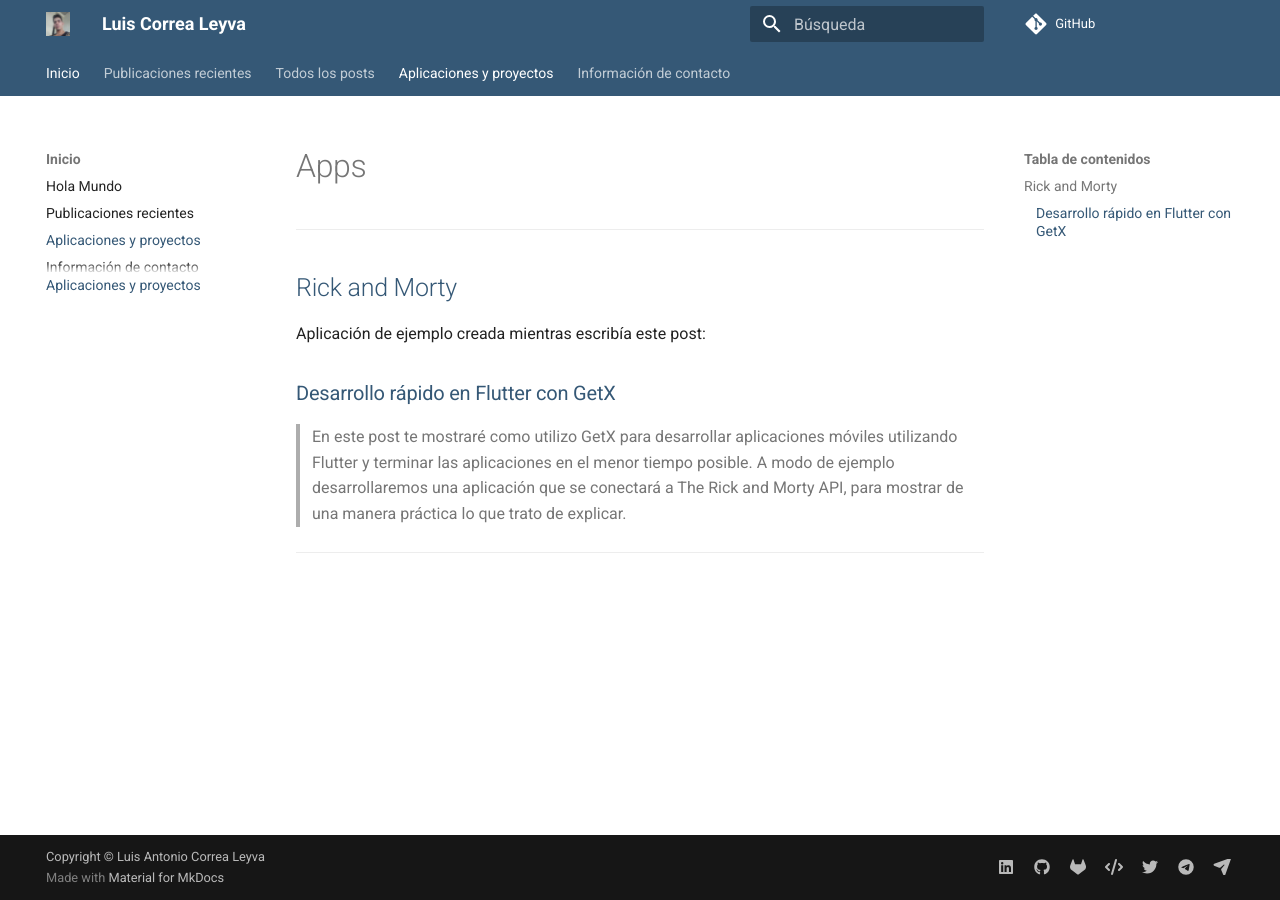
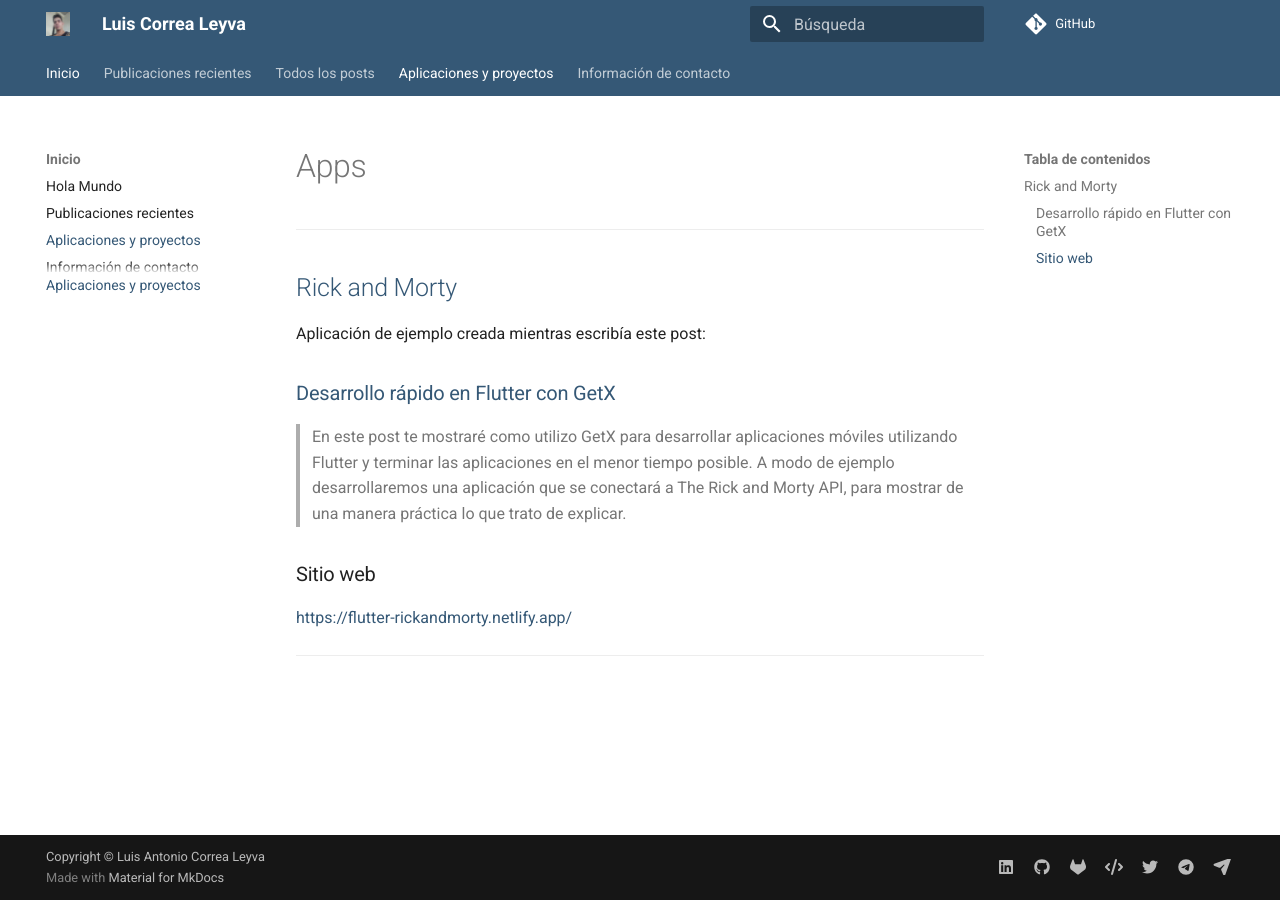
Before and after one commit to correaleyval/correaleyval.github.io, an MkDocs documentation site: the page built from docs/apps/index.md, in a window 1280 px wide. Built offline with MkDocs 1.6.1 and Material for MkDocs 9.7.7, drawn with Linux system fonts in a browser that asks for light colours; nearby versions of some CDN libraries.

Commit message:
Web link to rick and morty app

```diff
--- a/docs/apps/index.md
+++ b/docs/apps/index.md
@@ -16,4 +16,7 @@
 
 > En este post te mostraré como utilizo GetX para desarrollar aplicaciones móviles utilizando Flutter y terminar las aplicaciones en el menor tiempo posible. A modo de ejemplo desarrollaremos una aplicación que se conectará a The Rick and Morty API, para mostrar de una manera práctica lo que trato de explicar.
 
+### Sitio web
+[https://flutter-rickandmorty.netlify.app/](https://flutter-rickandmorty.netlify.app/){:target="_blank"}
+
 ---
```
